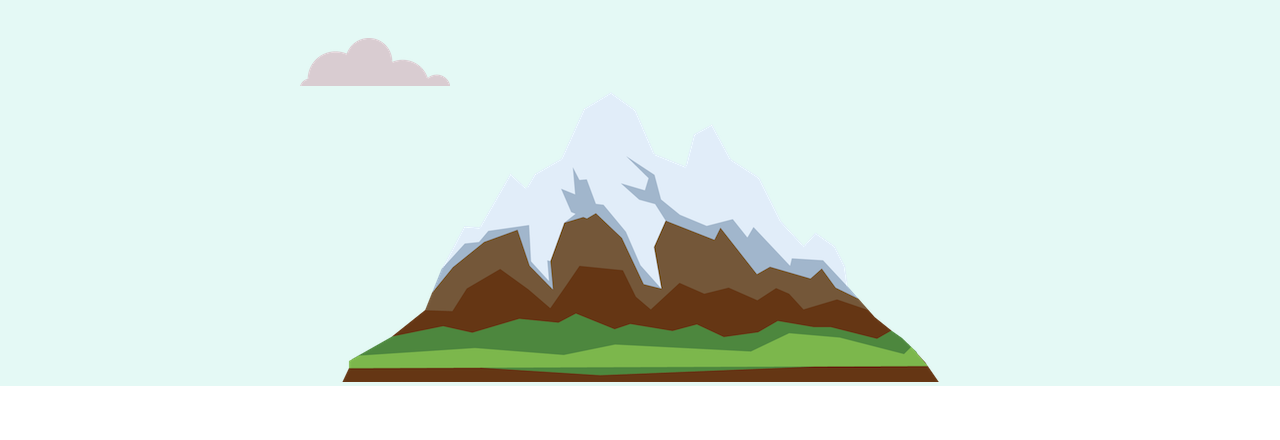
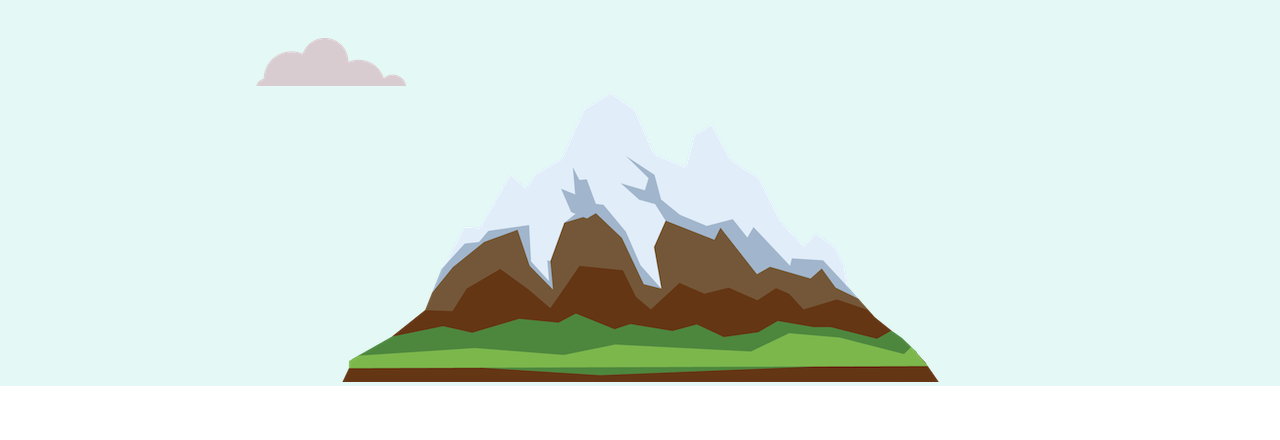
Before and after one commit to sohelpathan204/my-site, a plain HTML site: page index.html in a window 1280 px wide. Shown: the part 360-800 px from the top of the page. Drawn offline with Linux system fonts and the light colour scheme.

Commit message:
Update style.css

```diff
--- a/css/style.css
+++ b/css/style.css
@@ -65,7 +65,7 @@ a:hover{
 .bottom-cloud{
     /* display: block; */
     position: absolute;
-    left: 300px;
+    left: 20%;
     bottom: 300px;
 }
 .top-cloud{
```
